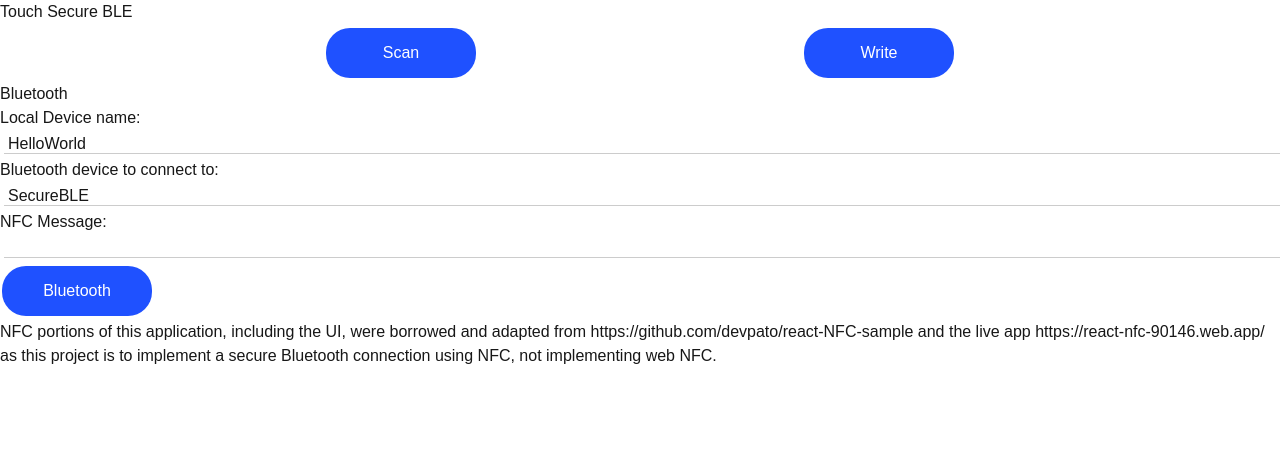
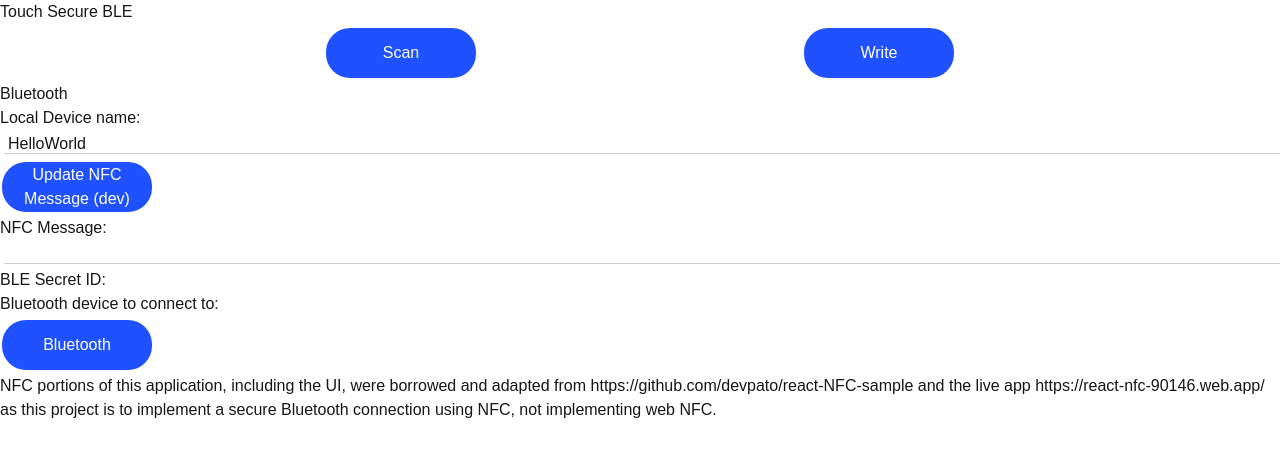
Before and after one commit to stvnbash/ece119_bluetooth_nfc, a Next.js app: page / in a window 1280 px wide. Shown: the top 456 px of the page. Built offline with nearby package versions, Linux system fonts and the light colour scheme.

Commit message:
implemented bluetooth?

```diff
--- a/src/app/page.jsx
+++ b/src/app/page.jsx
@@ -5,6 +5,7 @@
 import Image from "next/image";
 import Scan from '../containers/Scan';
 import Write from '../containers/Write';
+import Bluetooth from '../components/bluetooth'
 import { useState } from 'react';
 import { Actions, ActionsContext } from '../contexts/context';
 import './App.css';
@@ -23,14 +24,35 @@ export default function Home() {
 
     //name for bluetooth
     const [deviceName, setDeviceName] = useState("HelloWorld");
-    const [bleDevice, setBleDevice] = useState("SecureBLE");
+    const [bleDevice, setBleDevice] = useState("");
     const [nfcMessage, setNfcMessage] = useState("");
+    const [bleSecretId, setBleSecretId] = useState("");
+    // const [nfcDevice, setNfcDevice] = useState("");
+    const [bluetoothConnection, setBluetoothConnection] = useState(false)
 
     const onHandleAction = (actions) => {
         setActions({ ...actions });
     }
+
+
+    const handleMessageUpdate = (message) => {
+        // Update the NFC message state
+        setNfcMessage(message);
+
+        // Parse the JSON message
+        try {
+            const parsedMessage = JSON.parse(message);
+
+            // Update nfcId and nfcDevice
+            setBleSecretId(parsedMessage.id);
+            setBleDevice(parsedMessage.device);
+        } catch (error) {
+            console.error('Failed to parse NFC message:', error);
+        }
+    };
+
     return (
-        <div className="max-w-screen-lg h-[90vh] overflow-auto border-black border-4 rounded-3xl flex flex-col gap-4 m-8 mx-auto justify-between">
+        <div className="max-w-screen-lg min-h-[90vh] overflow-auto border-black border-4 rounded-3xl flex flex-col gap-4 m-8 mx-auto justify-between">
             <div className="flex flex-col gap-4 place-items-center">
                 {/* <Image src='/nfc/nfc.svg' alt="nfc logo" width={200} height={200} className="App-logo" /> */}
                 <h1 className="text-4xl font-bold pt-8 text-yellow-500">Touch Secure BLE</h1>
@@ -44,18 +66,24 @@ export default function Home() {
                         <p>Local Device name:</p>
                         <input className="text-black" type="text" value={deviceName} onChange={(e) => setDeviceName(e.target.value)}></input>
                     </div>
-                    <div className="flex flex-row">
-                        <p>Bluetooth device to connect to:</p>
-                        <input className="text-black" type="text" value={bleDevice} onChange={(e) => setBleDevice(e.target.value)}></input>
-                    </div>
+                    {/* <button onClick={handleMessageUpdate('{"id":4b7b0, "device": "SecureBLE"}')}>set nfc message - temp for dev</button> */}
+                    <button className="btn" onClick={() => handleMessageUpdate('{"id":"4b7b0", "device": "SecureBLE"}')}>Update NFC Message (dev)</button>
                     <div className="flex flex-row">
                         <p>NFC Message:</p>
                         <input className="text-black" type="text" value={nfcMessage} readOnly></input>
                     </div>
-                    <button className="btn">Bluetooth</button>
+                    <p>BLE Secret ID: {bleSecretId}</p>
+                    <p>Bluetooth device to connect to: {bleDevice}</p>
+                    {/* <div className="flex flex-row">
+                        <p>Bluetooth device to connect to:</p>
+                        <input className="text-black" type="text" value={bleDevice} onChange={(e) => setBleDevice(e.target.value)}></input>
+                    </div> */}
+                    {!bluetoothConnection && <button className="btn" onClick={() => setBluetoothConnection(true)}>Bluetooth</button>}
+                    {/* {bluetoothConnection && <button className="btn" onClick={() => setBluetoothConnection(false)}>Disconnect Bluetooth</button>} */}
+                    {bluetoothConnection && <Bluetooth bleDeviceName={bleDevice} bleSecret={bleSecretId} hostName={deviceName}/>}
                 </div>
                 <ActionsContext.Provider value={actionsValue}>
-                    {scan !== null && scan && <Scan messageWriter={setNfcMessage}/>}
+                    {scan !== null && scan && <Scan messageWriter={handleMessageUpdate} />}
                     {write !== null && write && <Write />}
                 </ActionsContext.Provider>
             </div>
--- /dev/null
+++ b/src/components/bluetooth.js
@@ -0,0 +1,74 @@
+import React, { useState, useEffect } from 'react';
+
+const Bluetooth = ({ bleDeviceName, bleSecret, hostName }) => {
+  const [connectionStatus, setConnectionStatus] = useState('Not connected');
+  const [device, setDevice] = useState(null);
+
+  const connectToBluetoothDevice = async () => {
+    try {
+      // Request Bluetooth device based on device name
+      const device = await navigator.bluetooth.requestDevice({
+        filters: [{ name: bleDeviceName }],
+        optionalServices: ['0000EEEE-0000-1000-8000-00805f9b34fb'], // Optional UUID for service (replace with actual UUID)
+      });
+
+      setDevice(device);
+      setConnectionStatus('Connecting...');
+
+      // Connect to the device
+      const server = await device.gatt.connect();
+
+      // Get the service and characteristic
+      const service = await server.getPrimaryService('0000EEEE-0000-1000-8000-00805f9b34fb'); // Replace with the correct UUID
+      const characteristic = await service.getCharacteristic('EEEE'); // Replace with the correct characteristic UUID
+
+      // Prepare message
+      const message = `${bleSecret}:${hostName}`;
+      const encoder = new TextEncoder();
+      const messageBuffer = encoder.encode(message);
+
+      // Send message to the characteristic
+      await characteristic.writeValue(messageBuffer);
+
+      setConnectionStatus('Connected and message sent');
+    } catch (error) {
+      console.error('Error connecting to Bluetooth device:', error);
+      setConnectionStatus('Connection failed');
+    }
+  };
+
+  // Use effect to handle initial connection attempt on mount
+  useEffect(() => {
+    if (bleDeviceName) {
+      connectToBluetoothDevice();
+    }
+  }, [bleDeviceName]);
+
+  return (
+    <div>
+      <p>{connectionStatus}</p>
+      {device && <p>Connected to device: {device.name}</p>}
+      {/* <p>bleDeviceName: {bleDeviceName}</p>
+      <p>bleSecret: {bleSecret}</p>
+      <p>hostName: {hostName}</p> */}
+    </div>
+  );
+};
+
+export default Bluetooth;
+
+
+// import React from 'react';
+
+// const Bluetooth = ({ bleDeviceName, bleSecret, hostName }) => {
+//     return (
+//         <div>
+//             <p>connecting to bluetooth!!!</p>
+//             <p>bleDeviceName: {bleDeviceName}</p>
+//             <p>bleSecret: {bleSecret}</p>
+//             <p>hostName: {hostName}</p>
+//         </div>
+//     );
+// };
+
+// export default Bluetooth;
```
